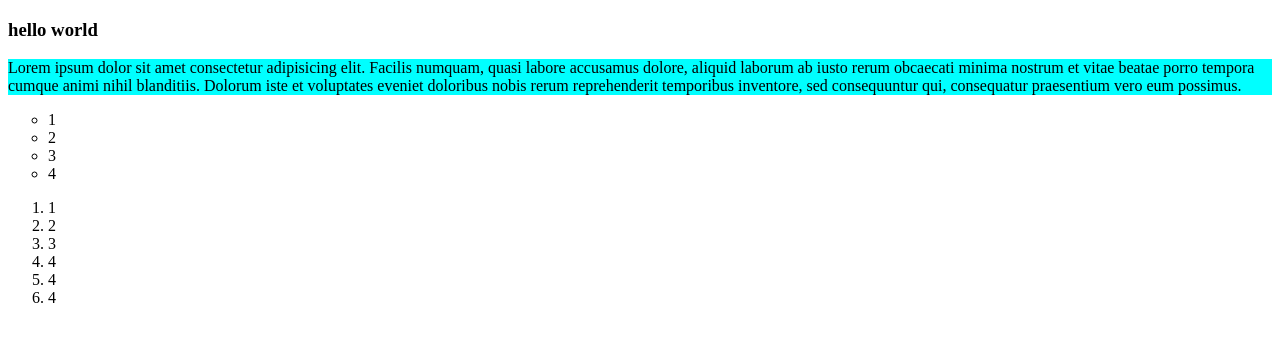
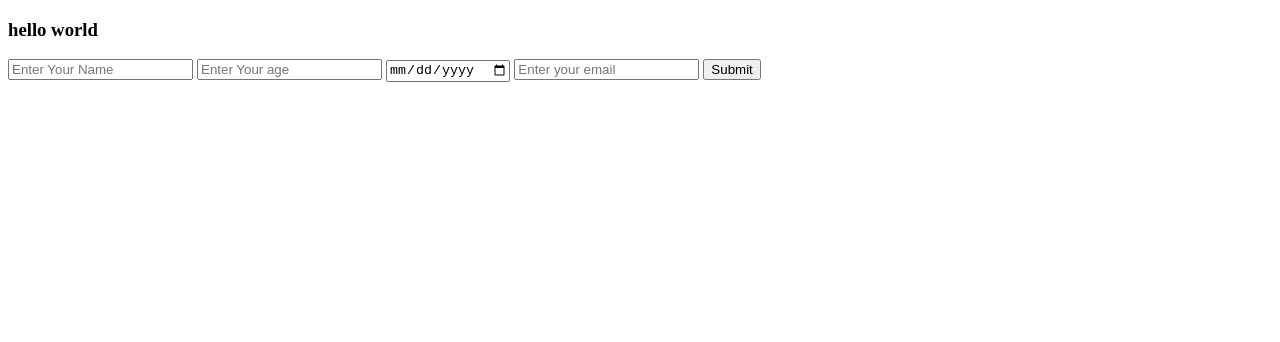
Before and after one commit to GaneshTaralekar/SigmaWebdevelopmentCourse, a plain HTML site: page video34567/structure.html in a window 1280 px wide. Drawn offline with Linux system fonts and the light colour scheme.

Commit message:
form tag is added

```diff
--- a/video34567/structure.html
+++ b/video34567/structure.html
@@ -7,7 +7,7 @@
 </head>
 <body>
     <h3>hello world</h3>
-    <p style="background-color: aqua;">Lorem ipsum dolor sit amet consectetur adipisicing elit. Facilis numquam, quasi labore accusamus dolore, aliquid laborum ab iusto rerum obcaecati minima nostrum et vitae beatae porro tempora cumque animi nihil blanditiis. Dolorum iste et voluptates eveniet doloribus nobis rerum reprehenderit temporibus inventore, sed consequuntur qui, consequatur praesentium vero eum possimus.</p>
+    <!-- <p style="background-color: aqua;">Lorem ipsum dolor sit amet consectetur adipisicing elit. Facilis numquam, quasi labore accusamus dolore, aliquid laborum ab iusto rerum obcaecati minima nostrum et vitae beatae porro tempora cumque animi nihil blanditiis. Dolorum iste et voluptates eveniet doloribus nobis rerum reprehenderit temporibus inventore, sed consequuntur qui, consequatur praesentium vero eum possimus.</p> -->
     <!-- <a href="https://www.facebook.com/" target="_blank">facebook</a> -->
     <!-- <img src="/video34567/loki.peg" alt="Image is not loading" srcset="" style="background-size: 20%;"> -->
     <!-- <table style="border: 2px solid red;" >
@@ -26,21 +26,37 @@
             </tr>
         </tr>
     </table> -->
-<ol type="i" style="list-style: circle;">
+<!-- <ol type="i" style="list-style: circle;">
     <li>1</li>
     <li>2</li>
     <li>3</li>
     <li>4</li>
-</ol>
+</ol> -->
 
-<ul style="list-style: decimal;">
+<!-- <ul style="list-style: decimal;">
     <li>1</li>
     <li>2</li>
     <li>3</li>
     <li>4</li>
     <li>4</li>
     <li>4</li>
-</ul>
+</ul> -->
+<form action="#">
+    <input id="name" type="text" placeholder="Enter Your Name">
+    <input type="number" placeholder="Enter Your age">
+    <input type="date"placeholder="Enter Your birth date">
+    <input type="email" placeholder="Enter your email">
+    <button id="submit" onclick="submit()">Submit</button>
+</form>
 
 </body>
+<script>
+    function sub(){
+        let name = document.getElementById('name').value
+        console.log(name)
+    }
+
+
+
+</script>
 </html>
```
